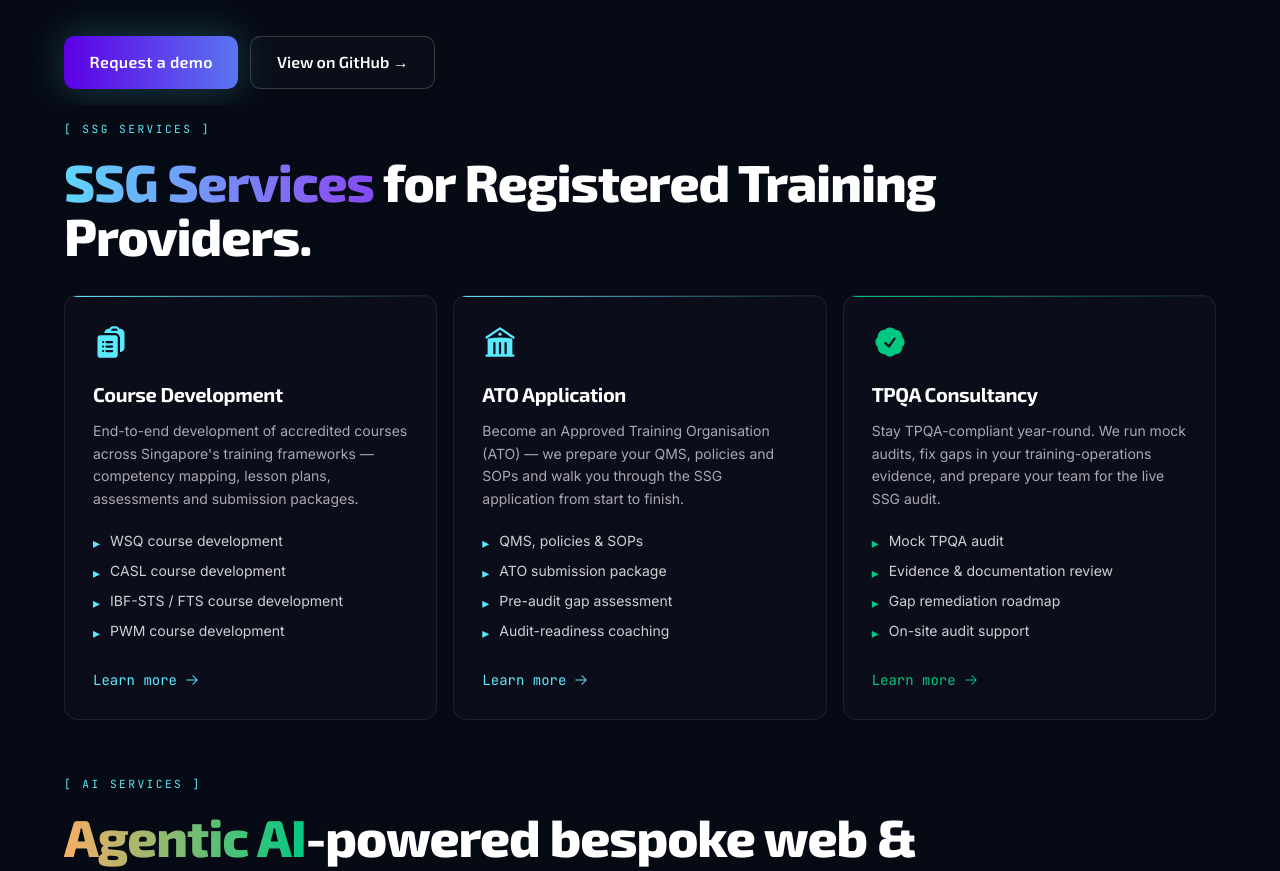
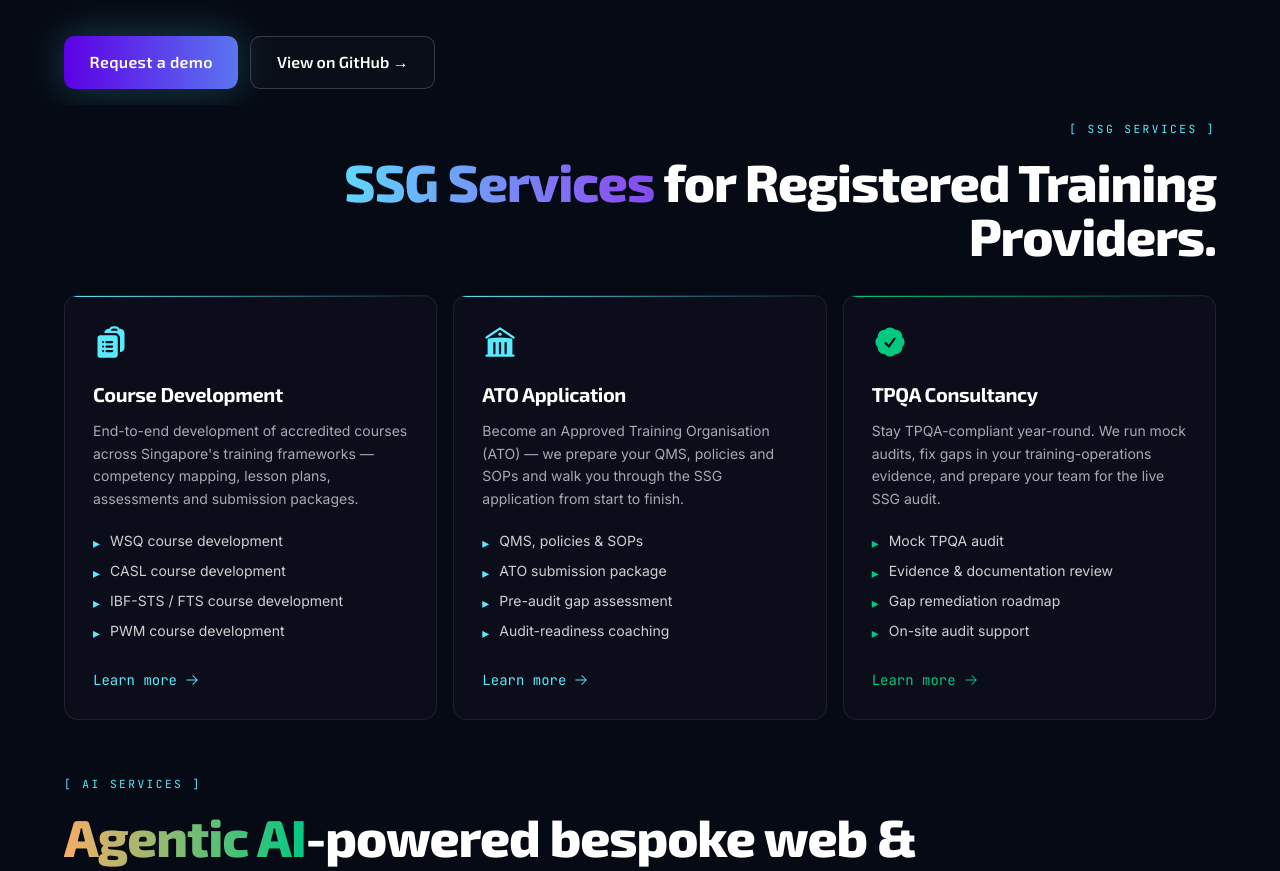
Before and after one commit to Nas-650/ai-cms, a Next.js app: page / in a window 1280 px wide. Shown: the part 3160-4031 px from the top of the page. Built offline with nearby package versions, Linux system fonts and the light colour scheme; no server answers; the database is empty.

Commit message:
style: right-align SSG Services heading
Mirrors the WhyChooseUs section's right-aligned heading for visual rhythm.
The AI Services heading remains left-aligned for contrast.

```diff
--- a/src/components/sections/Services.tsx
+++ b/src/components/sections/Services.tsx
@@ -79,7 +79,7 @@ export async function Services() {
       {/* SSG Services — rendered first */}
       <section id="ssg-services" className="relative py-4 scroll-mt-20">
         <Container>
-          <div className="max-w-5xl mb-8">
+          <div className="max-w-5xl mb-8 ml-auto text-right">
             <div className="kicker mb-4">{copy.ssgKicker}</div>
             <h2
               className="font-display text-[clamp(2rem,4.5vw,3.25rem)] font-extrabold leading-[1.05]"
```
